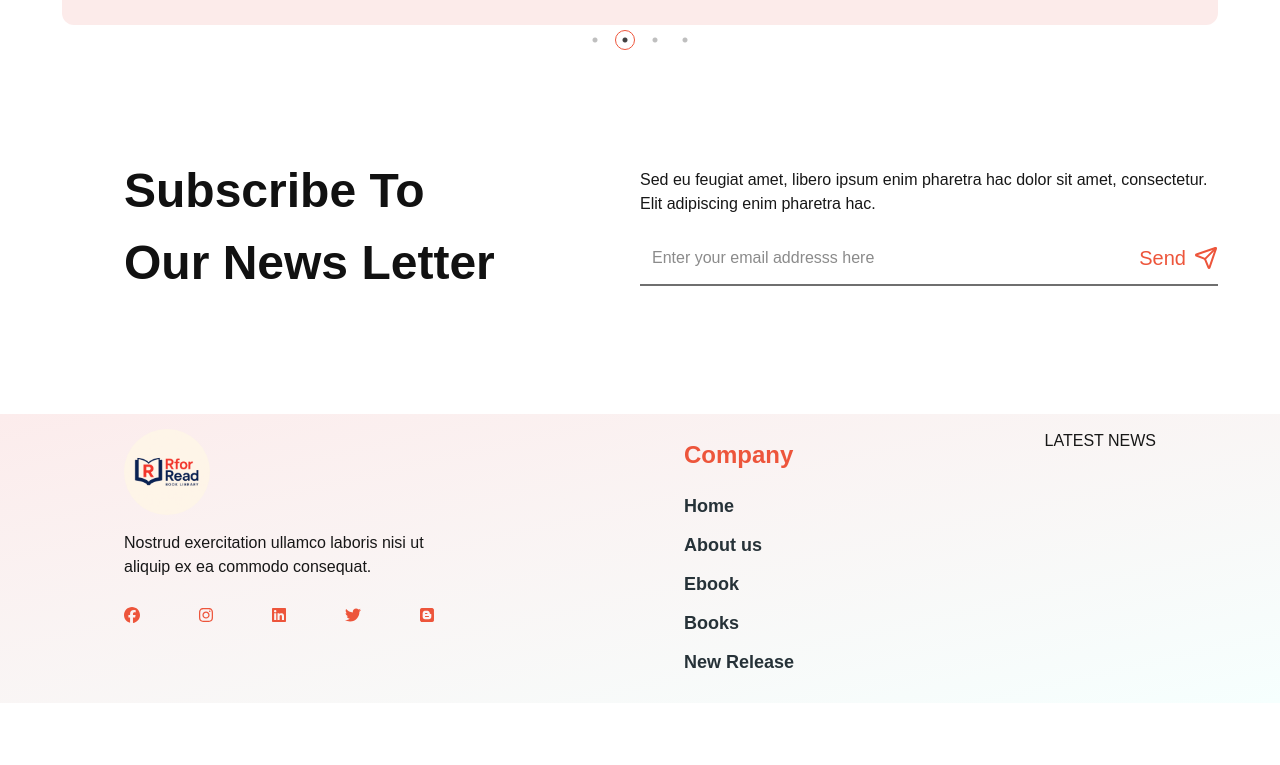
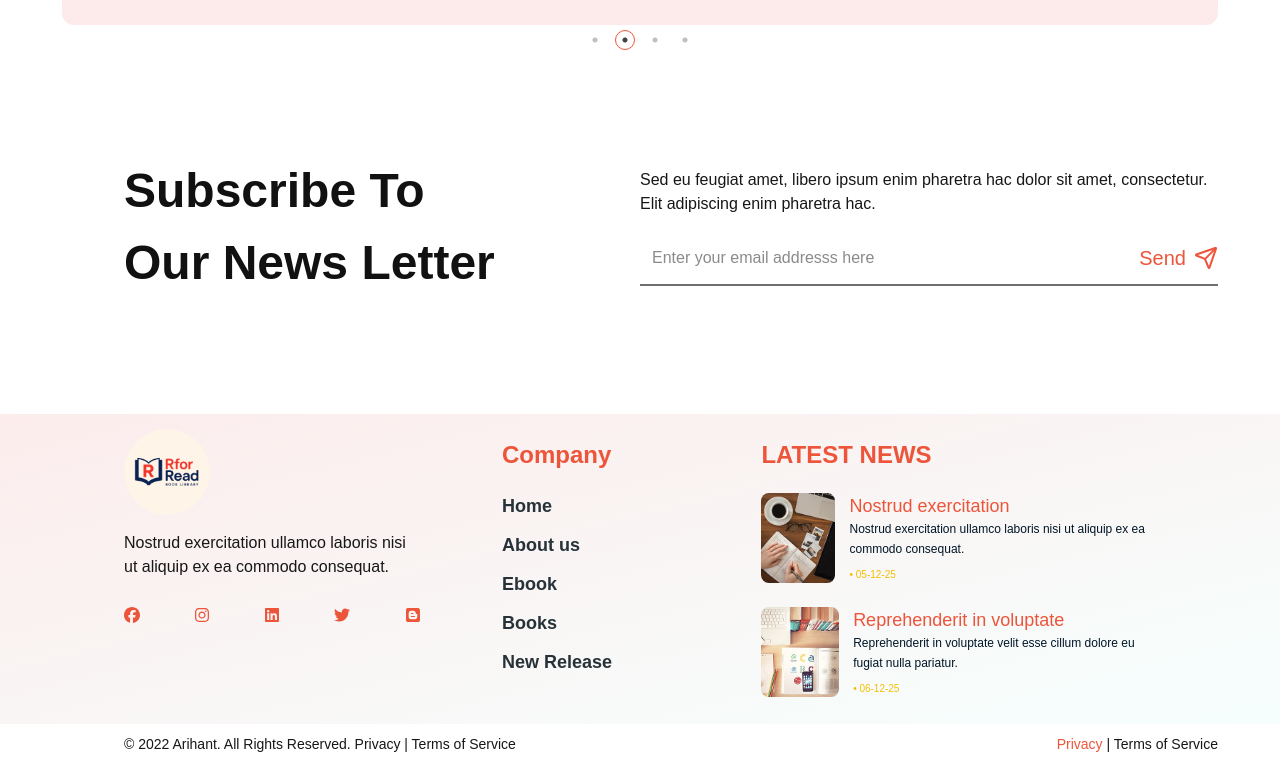
Before and after one commit to Syed-Khizar-k/book-library, a Next.js app: page / in a window 1280 px wide. Shown: the part 3774-4539 px from the top of the page. Before the commit the page ends 4477 px from the top, so only its background shows below. Built offline with nearby package versions, Linux system fonts and the light colour scheme.

Commit message:
footer added

```diff
--- a/app/components/Footer.tsx
+++ b/app/components/Footer.tsx
@@ -8,10 +8,30 @@ import {
   faTwitter,
   faBlogger,
 } from "@fortawesome/free-brands-svg-icons";
+import LatestBlog from "./footerComp/LatestBlog";
+
+
+const blogData = [
+  {
+    image: "/catg3.png",
+    title: "Nostrud exercitation",
+    description:
+      "Nostrud exercitation ullamco laboris nisi ut aliquip ex ea commodo consequat.",
+    date: "05-12-25",
+  },
+  {
+    image: "/categ2.png",
+    title: "Reprehenderit in voluptate",
+    description:
+      "Reprehenderit in voluptate velit esse cillum dolore eu fugiat nulla pariatur.",
+    date: "06-12-25",
+  },
+];
+
 const Footer = () => {
   return (
     <footer className="w-full py-[15px] px-[62px] flex justify-center items-center bg-gradient-to-br from-[#FCECEC] to-[#F6FFFE]">
-      <div className="container flex justify-between px-[62px] gap-5 ">
+      <div className="container flex justify-center px-[62px] gap-5 ">
         <div className="first-half w-[30%]">
           <div className="h-[86px] w-[86px] rounded-full bg-[url('/rforread.png')] bg-cover bg-center"></div>
           <p className="py-4">
@@ -26,7 +46,7 @@ const Footer = () => {
             <FontAwesomeIcon icon={faBlogger} />
           </div>
         </div>
-        <div className="center-part">
+        <div className="center-part w-[30%] px-[62px] ">
           <h1 className="text-[24px] font-[600] text-[#ED553B] py-2">
             Company
           </h1>
@@ -38,10 +58,24 @@ const Footer = () => {
             <li>New Release</li>
           </ul>
         </div>
-        <div className="r-part">
-          <h1>LATEST NEWS</h1>
+        <div className="r-part w-[40%] ">
+          <h1 className="text-[24px] font-[600] text-[#ED553B] py-2 ">
+            LATEST NEWS
+          </h1>
+          {blogData.map((item, index) => {
+            return (
+              <LatestBlog
+                key={index}
+                image={item.image}
+                title={item.title}
+                description={item.description}
+                date={item.date}
+              />
+            );
+          })}
         </div>
       </div>
+
     </footer>
   );
 };
--- /dev/null
+++ b/app/components/footerComp/BottomFooter.tsx
@@ -0,0 +1,20 @@
+import React from "react";
+import Link from "next/link";
+const BottomFooter = () => {
+  return (
+    <div className="container px-[62px] py-[10px] flex justify-between text-[14px] ">
+      <p className="px-[62px]">
+        © 2022 Arihant. All Rights Reserved. Privacy | Terms of Service
+      </p>
+      <p>
+        {" "}
+        <Link href={"/privacy"} className="text-[#ED553B]">
+          Privacy
+        </Link>{" "}
+        | Terms of Service
+      </p>
+    </div>
+  );
+};
+
+export default BottomFooter;
--- a/app/components/footerComp/LatestBlog.tsx
+++ b/app/components/footerComp/LatestBlog.tsx
@@ -1,16 +1,23 @@
 import React from "react";
+interface cardType {
+  image: string;
+  title: string;
+  description: string;
+  date: string;
+}
 
-const LatestBlog = () => {
+const LatestBlog = ({ image, title, description, date }: cardType) => {
   return (
-    <aside>
-      <div className="img-sec"></div>
+    <aside className="flex gap-3.5 py-3">
+      <div
+        className="img-sec h-[90px] w-[100px] rounded-lg bg-cover bg-center"
+        style={{ backgroundImage: `url(${image})` }}></div>
       <div className="text-sec">
-        <h1>Nostrud exercitation</h1>
-        <p>
-          Nostrud exercitation ullamco laboris nisi ut aliquip ex ea commodo
-          consequat.{" "}
+        <h3 className="text-[18px] font-[500] text-[#ED553B]">{title}</h3>
+        <p className="text-[12px] text-[#011627] leading-relaxed">
+          {description}
         </p>
-        <p className="date">05-12-25</p>
+        <p className="date text-[10px] text-[#f3be00] pt-2">• {date}</p>
       </div>
     </aside>
   );
--- a/app/page.tsx
+++ b/app/page.tsx
@@ -2,6 +2,7 @@ import Categories from "./components/Categories";
 import Ebooksecion from "./components/Ebooksecion";
 import FeaturedBook from "./components/FeaturedBook";
 import Footer from "./components/Footer";
+import BottomFooter from "./components/footerComp/BottomFooter";
 import Header from "./components/Header";
 import Navbar from "./components/Navbar";
 import NewsLetter from "./components/NewLetter";
@@ -19,7 +20,8 @@ export default function Home() {
       <FeaturedBook />
       <Salesection />
       <NewsLetter />
-      <Footer/>
+      <Footer />
+      <BottomFooter />
     </>
   );
 }
```
